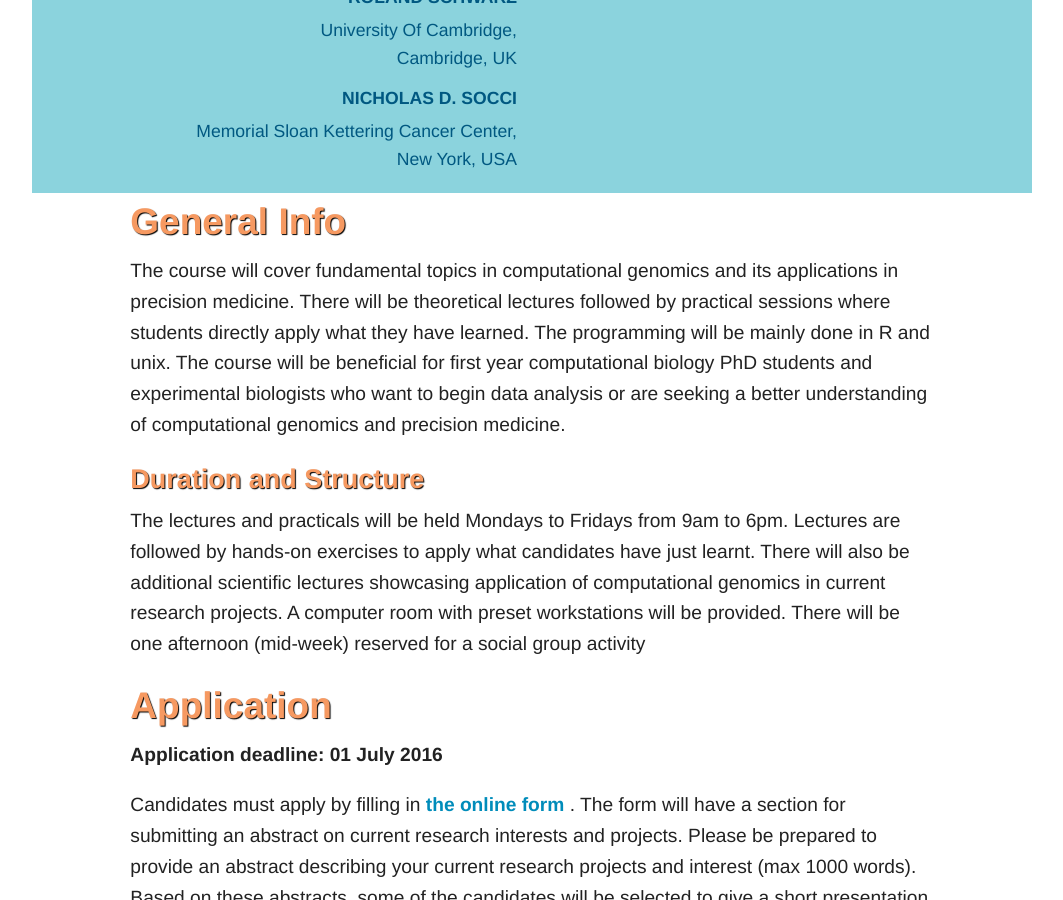
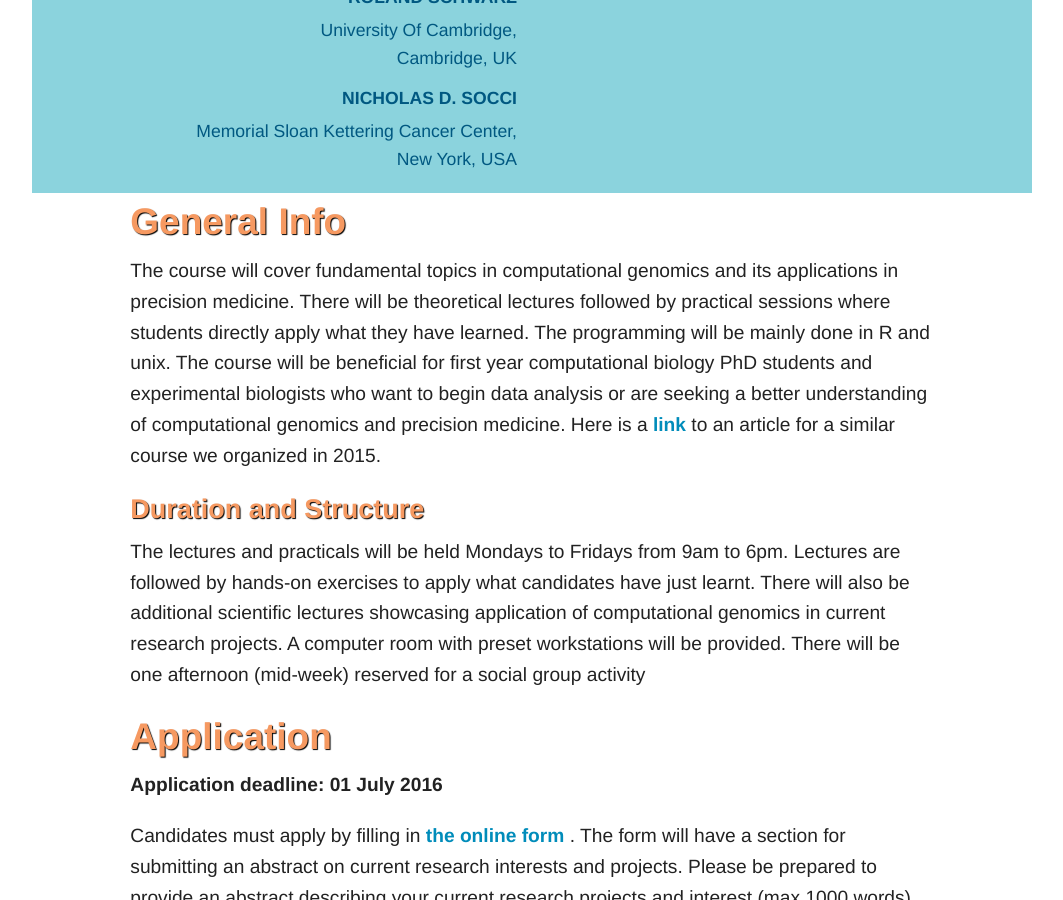
Before and after one commit to BIMSBbioinfo/compgen, a Jekyll site: the page 2016/index.html, which Jekyll copies as it is, in a window 1280 px wide and 900 px high, scrolled down 1313 px. Shown: the whole window, without its empty margins (108-1171 px from the left). Built offline with Jekyll 4.4.1, drawn with Linux system fonts in a browser that asks for light colours; nearby versions of some CDN libraries; library files that are not in the unit come from our copies.

Commit message:
Update index.html

```diff
--- a/2016/index.html
+++ b/2016/index.html
@@ -96,6 +96,8 @@
           biology PhD students and experimental biologists who want to
           begin data analysis or are seeking a better understanding of
           computational genomics and precision medicine.
+
+          Here is a <a href="https://insights.mdc-berlin.de/en/2015/11/spot-on-the-computational-genomics-summer-school/">link</a> to an article for a similar course we organized in 2015.
         </p>
         <h3 id="Duration">Duration and Structure</h3>
         <p>
```
